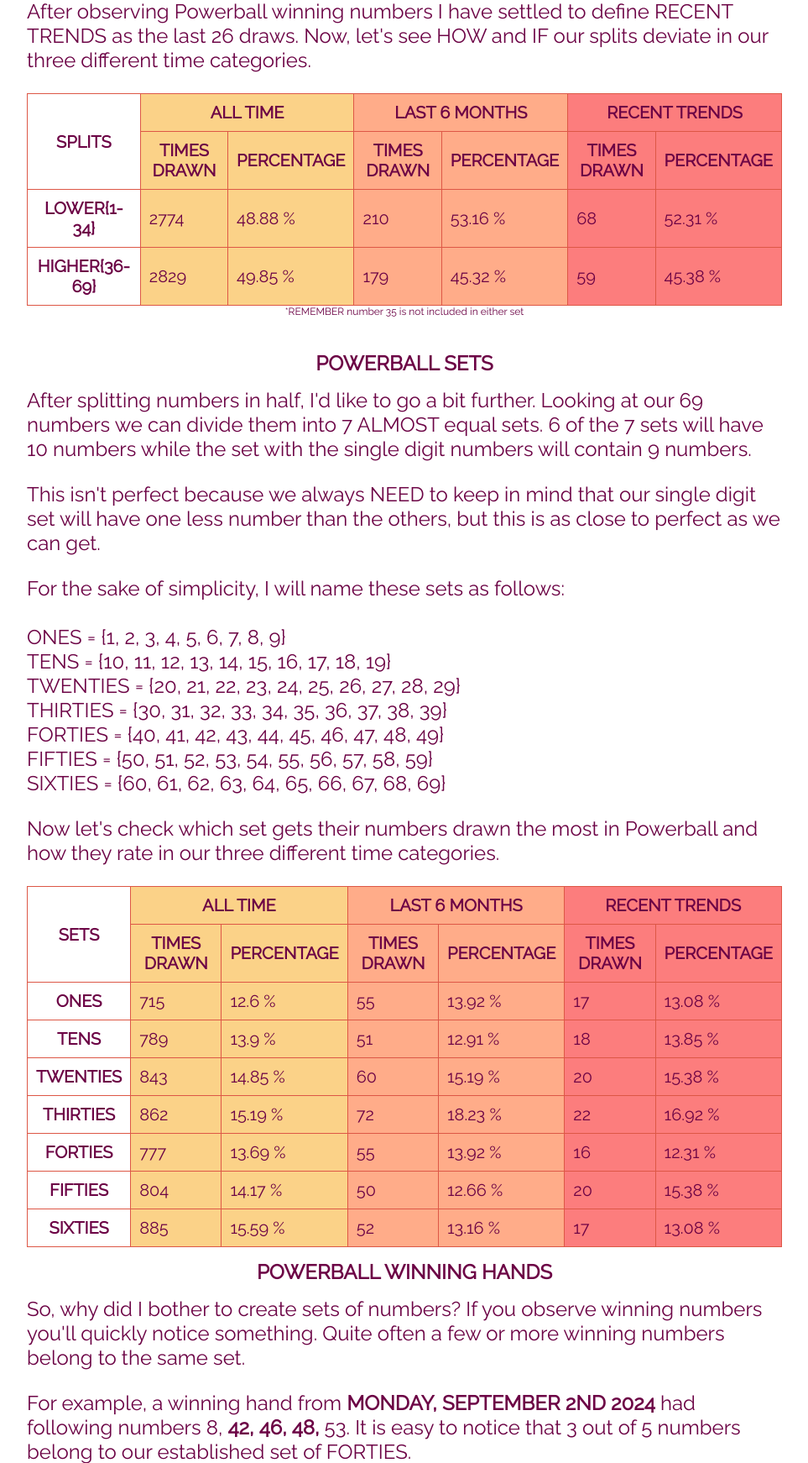
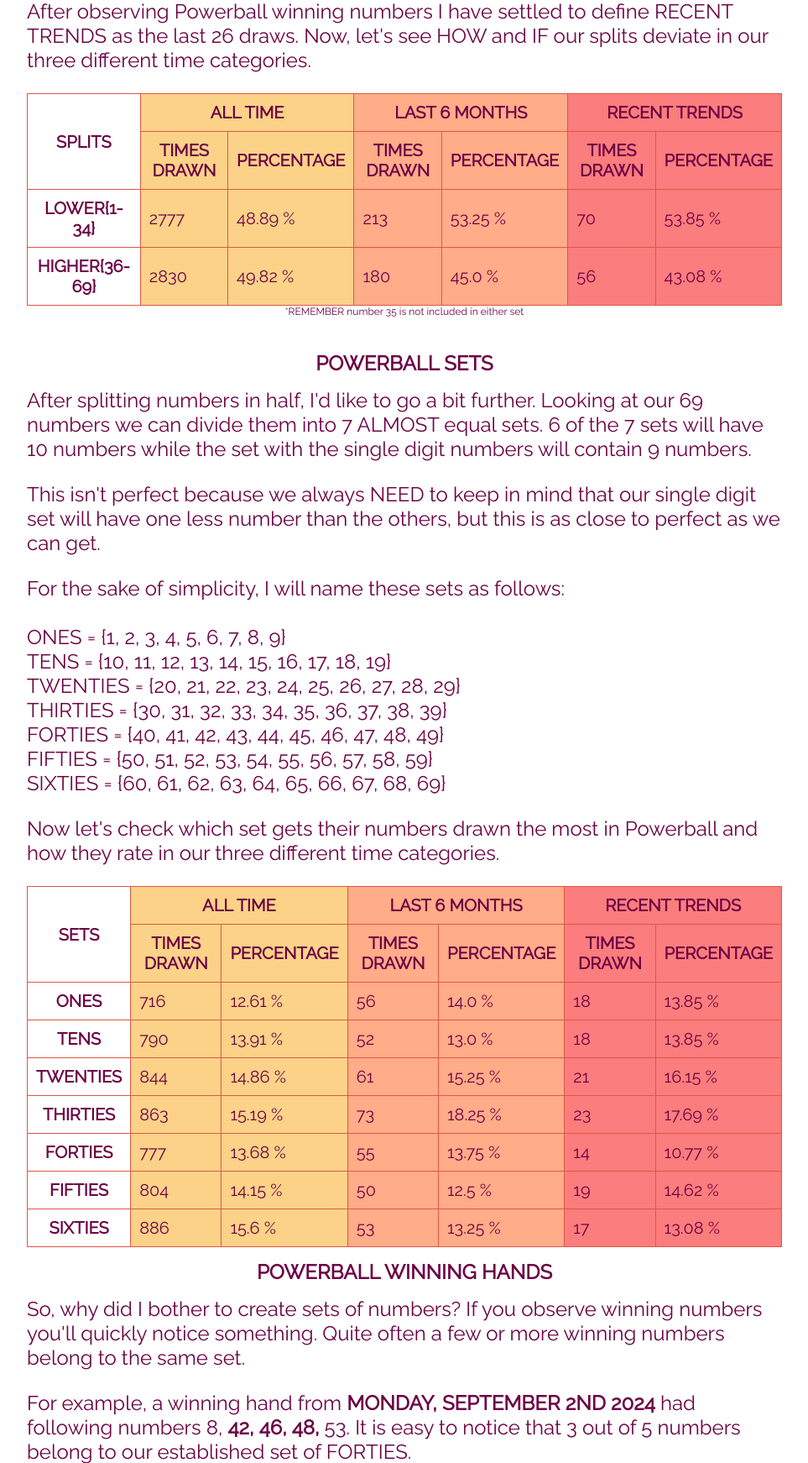
Before and after one commit to sasadjukic/powerball, a Flask app: page /winning_hands_white in a window 1280 px wide. Shown: the part 763-2505 px from the top of the page at 84% size, without its empty margins (158-1121 px from the left). Run offline with Flask 3, Linux system fonts and the light colour scheme.

Commit message:
jan 2 update

```diff
--- a/application/data/matrix_data.py
+++ b/application/data/matrix_data.py
@@ -527,23 +527,23 @@ m_data = {
     ],
     26: [
          [
+            ['01/01/2025','6, 12, 28, 35, 66'],
             ['11/18/2024','27, 31, 41, 52, 69'],
             ['07/17/2024','24, 27, 32, 47, 66'],
             ['07/10/2024','7, 11, 12, 27, 46'],
-            ['03/04/2024','36, 42, 50, 52, 67'],
-            ['12/18/2023','5, 8, 19, 34, 39']
+            ['03/04/2024','36, 42, 50, 52, 67']
          ],
          [
-            5, 7, 1, 2, 3, 4, 3, 5, 4, 4,
-            4, 7, 1, 3, 3, 1, 3, 2, 2, 0,
-            7, 5, 1, 4, 4, 3, 3, 2, 4, 2,
-            2, 6, 3, 1, 2, 2, 5, 1, 5, 6,
+            5, 7, 1, 2, 3, 5, 3, 5, 4, 4,
+            4, 8, 1, 3, 3, 1, 3, 2, 2, 0,
+            7, 5, 1, 4, 4, 3, 3, 3, 4, 2,
+            2, 6, 3, 1, 3, 2, 5, 1, 5, 6,
             4, 3, 0, 6, 2, 3, 3, 1, 1, 5,
             3, 4, 2, 1, 5, 2, 4, 5, 6, 1,
-            4, 5, 3, 4, 4, 3, 5, 4, 5
+            4, 5, 3, 4, 4, 4, 5, 4, 5
           ],
          [
-            7, 24, 9, 5, 1, 0, 0
+            8, 24, 9, 5, 1, 0, 0
         ]
     ]
 }
--- a/application/data/powerball.csv
+++ b/application/data/powerball.csv
@@ -1134,3 +1134,4 @@ Draw Date,Winning Numbers,Red Ball,Multiplier
 12/25/2024,15 26 27 30 35,3,3
 12/28/2024,6 31 51 54 55,12,2
 12/30/2024,9 19 33 38 39,1,3
+01/01/2025,6 12 28 35 66,26,3
--- a/application/main/routes.py
+++ b/application/main/routes.py
@@ -137,19 +137,19 @@ def search():
 @powerball.route('/winning_hands_white', methods=['POST', 'GET'])
 def winning_hands_white():
     splits = {
-              'all-time': [2774, 2829, 5675],
-              'six-months': [210, 179, 395],
-              'recent-trends': [68, 59, 130]
+              'all-time': [2777, 2830, 5680],
+              'six-months': [213, 180, 400],
+              'recent-trends': [70, 56, 130]
             }
 
     sets = {
-            'all-time' : [715, 789, 843, 862, 777, 804, 885, 5675],
-            'six-months' : [55, 51, 60, 72, 55, 50, 52, 395],
-            'recent-trends' : [17, 18, 20, 22, 16, 20, 17, 130]
+            'all-time' : [716, 790, 844, 863, 777, 804, 886, 5680],
+            'six-months' : [56, 52, 61, 73, 55, 50, 53, 400],
+            'recent-trends' : [18, 18, 21, 23, 14, 19, 17, 130]
     }
 
     winning_hands = {
-                     'singles': [184, 12, 2], 'pairs': [585, 40, 14],
+                     'singles': [185, 13, 3], 'pairs': [585, 40, 13],
                      'two_pairs': [215, 15, 3], 'three_of_set': [125, 11, 6],
                      'full_house': [16, 1, 1], 'poker': [10, 0, 0], 'flush': [0, 0, 0]
                      }
@@ -158,7 +158,7 @@ def winning_hands_white():
     total_winning_hands_recent = sum(values[2] for values in winning_hands.values())
 
     pair_count = {1: [72, 2, 0], 10: [73, 9, 5], 20: [102, 9, 3], 30: [96, 7, 1],
-                  40: [65, 4, 2], 50: [83, 3, 2], 60: [94, 6, 1]}
+                  40: [65, 4, 1], 50: [83, 3, 2], 60: [94, 6, 1]}
     total_pairs = sum(values[0] for values in pair_count.values())
     total_pairs_6 = sum(values[1] for values in pair_count.values())
     total_pairs_recent = sum(values[2] for values in pair_count.values())
@@ -179,15 +179,15 @@ def winning_hands_white():
 @powerball.route('/winning_hands_red', methods=['POST', 'GET'])
 def winning_hands_red():
     splits = {
-              'all-time': [565, 570, 1135],
-              'six-months': [33, 46, 79],
-              'recent-trends': [15, 12, 26]
+              'all-time': [565, 571, 1136],
+              'six-months': [33, 47, 80],
+              'recent-trends': [14, 12, 26]
             }
 
     sets = {
-            'all-time' : [402, 416, 317, 1135],
-            'six-months' : [23, 28, 28, 79],
-            'recent-trends' : [11, 8, 7, 26]
+            'all-time' : [402, 416, 318, 1136],
+            'six-months' : [23, 28, 29, 80],
+            'recent-trends' : [10, 8, 8, 26]
            }
 
     return render_template('winning_hands_red.html',
@@ -197,32 +197,32 @@ def winning_hands_red():
 
 @powerball.route('/trends', methods=['POST', 'GET'])
 def trends():
-    white_numbers_6 = [9, 7, 4, 4, 6, 5, 4, 4, 12, 3,
-                       7, 9, 6, 3, 6, 4, 4, 5, 4, 3,
-                       10, 6, 6, 7, 6, 5, 9, 2, 6, 7,
-                       12, 6, 13, 6, 6, 1, 8, 5, 8, 7,
+    white_numbers_6 = [9, 7, 4, 4, 6, 6, 4, 4, 12, 3,
+                       7, 10, 6, 3, 6, 4, 4, 5, 4, 3,
+                       10, 6, 6, 7, 6, 5, 9, 3, 6, 7,
+                       12, 6, 13, 6, 7, 1, 8, 5, 8, 7,
                        2, 4, 8, 6, 11, 6, 4, 5, 2, 4,
                        4, 6, 3, 3, 7, 3, 10, 7, 3, 5,
-                       5, 4, 5, 8, 2, 4, 8, 4, 7
+                       5, 4, 5, 8, 2, 5, 8, 4, 7
                     ]
 
-    white_numbers_trends = [4, 0, 2, 1, 1, 4, 1, 0, 4, 1,
-                            1, 4, 3, 0, 2, 1, 3, 2, 1, 1,
-                            3, 2, 2, 3, 2, 3, 2, 1, 1, 3,
-                            3, 1, 4, 2, 3, 0, 2, 2, 2, 2,
-                            1, 1, 2, 3, 3, 1, 0, 2, 1, 2,
-                            2, 3, 1, 2, 2, 1, 3, 4, 0, 2,
-                            4, 2, 2, 2, 0, 1, 3, 0, 1
+    white_numbers_trends = [4, 0, 2, 1, 1, 5, 1, 0, 4, 0,
+                            1, 5, 3, 0, 2, 1, 3, 2, 1, 1,
+                            3, 2, 2, 3, 2, 3, 2, 2, 1, 3,
+                            3, 1, 4, 2, 4, 0, 2, 2, 2, 2,
+                            1, 1, 2, 3, 2, 1, 0, 1, 1, 2,
+                            2, 3, 1, 2, 2, 1, 3, 3, 0, 2,
+                            3, 2, 2, 2, 0, 2, 3, 0, 1
                     ]
 
     red_numbers_6 = [4, 1, 4, 2, 2, 1, 3, 1, 5, 2,
                      1, 3, 4, 3, 3, 4, 5, 1, 2, 8,
-                     5, 7, 1, 1, 3, 3
+                     5, 7, 1, 1, 3, 4
                     ]
 
-    red_numbers_trends = [3, 1, 1, 1, 1, 0, 1, 1, 2, 0,
+    red_numbers_trends = [3, 0, 1, 1, 1, 0, 1, 1, 2, 0,
                           0, 2, 2, 0, 0, 2, 1, 1, 0, 1,
-                          1, 1, 0, 1, 2, 1
+                          1, 1, 0, 1, 2, 2
                          ]
 
     return render_template('trends.html',
@@ -252,18 +252,18 @@ def fun_facts():
 def probabilities():
     draw = next_draw().strftime('%m-%d-%Y')
     white_numbers = [
-                     7.88, 7.48, 8.19, 6.58, 6.78, 7.41, 6.76, 6.50, 7.00, 6.68,
-                     7.17, 7.72, 5.60, 6.51, 7.02, 7.32, 7.20, 6.59, 8.06, 7.35,
-                     9.11, 6.73, 8.32, 7.02, 6.64, 5.79, 8.38, 7.97, 6.08, 6.96,
-                     6.79, 8.58, 8.58, 5.97, 6.47, 8.17, 7.45, 7.21, 9.07, 7.42,
-                     6.91, 6.64, 6.52, 7.41, 7.54, 6.02, 7.70, 6.21, 5.42, 7.03,
-                     6.42, 7.07, 7.70, 7.24, 6.34, 7.44, 7.25, 6.80, 7.34, 6.10,
-                     9.42, 8.54, 8.62, 7.96, 6.52, 6.94, 7.73, 7.85, 8.81
+                     7.55, 7.51, 7.80, 5.98, 6.51, 7.87, 6.30, 6.44, 7.12, 6.54,
+                     6.98, 7.24, 5.24, 5.94, 7.09, 7.09, 7.03, 7.12, 7.53, 7.36,
+                     9.54, 6.89, 8.48, 7.09, 6.95, 6.20, 8.65, 7.44, 5.85, 7.43,
+                     6.91, 8.15, 8.23, 6.11, 6.42, 8.57, 8.08, 7.67, 8.12, 6.69,
+                     6.98, 6.81, 6.73, 7.70, 7.49, 5.91, 7.57, 6.19, 5.39, 6.96,
+                     6.45, 7.24, 8.37, 7.06, 7.12, 7.11, 7.09, 7.27, 8.15, 5.98,
+                     9.33, 8.07, 8.64, 8.18, 6.16, 7.24, 7.82, 8.26, 9.02
                      ]
     red_numbers = [
-                   3.61, 3.32, 4.22, 4.96, 4.24, 3.67, 3.72, 3.45, 4.23, 3.92,
-                   3.70, 3.32, 4.07, 4.24, 2.88, 3.48, 3.52, 4.57, 3.76, 3.72,
-                   4.38, 3.03, 3.28, 4.53, 4.06, 4.12
+                   3.92, 3.38, 3.95, 5.16, 4.05, 3.59, 3.57, 3.39, 4.34, 3.54,
+                   3.66, 3.40, 3.62, 4.39, 3.08, 3.64, 3.44, 4.27, 3.62, 3.89,
+                   5.01, 3.25, 3.20, 4.53, 3.83, 4.28
                    ]
     return render_template('probabilities.html',
                             draw=draw,
@@ -275,13 +275,13 @@ def probabilities():
 def predictions():
     draw = next_draw().strftime('%m-%d-%Y')
     white_numbers = [
-                     [1, 16, 44, 52, 69],
-                     [3, 7, 33, 48, 60],
-                     [25, 28, 31, 36, 59],
-                     [37, 41, 42, 54, 61],
-                     [11, 13, 18, 19, 67]
+                     [14, 25, 47, 54, 67],
+                     [7, 31, 36, 41, 59],
+                     [2, 20, 60, 61, 65],
+                     [4, 10, 11, 45, 46],
+                     [21, 29, 33, 55, 56]
                      ]
-    red_numbers = [4, 11, 14, 19, 23]
+    red_numbers = [2, 10, 14, 18, 22]
     return render_template('predictions.html',
                             draw=draw,
                             white_numbers=white_numbers,
--- a/application/templates/winning_hands.html
+++ b/application/templates/winning_hands.html
@@ -255,7 +255,7 @@
                     <td class="six-months">{{ (winning_hands['singles'][1]/total_winning_hands_6 * 100)|round(2) }} %</td>
                     <td class="recent-trends">{{ winning_hands['singles'][2] }}</td>
                     <td class="recent-trends">{{ (winning_hands['singles'][2]/total_winning_hands_recent * 100)|round(2) }} %</td>
-                    <td class="extra-info">11-18-2024</td>
+                    <td class="extra-info">01-01-2025</td>
                     <td class="extra-info">N/A</td>
                 </tr>
                 <tr>
```
